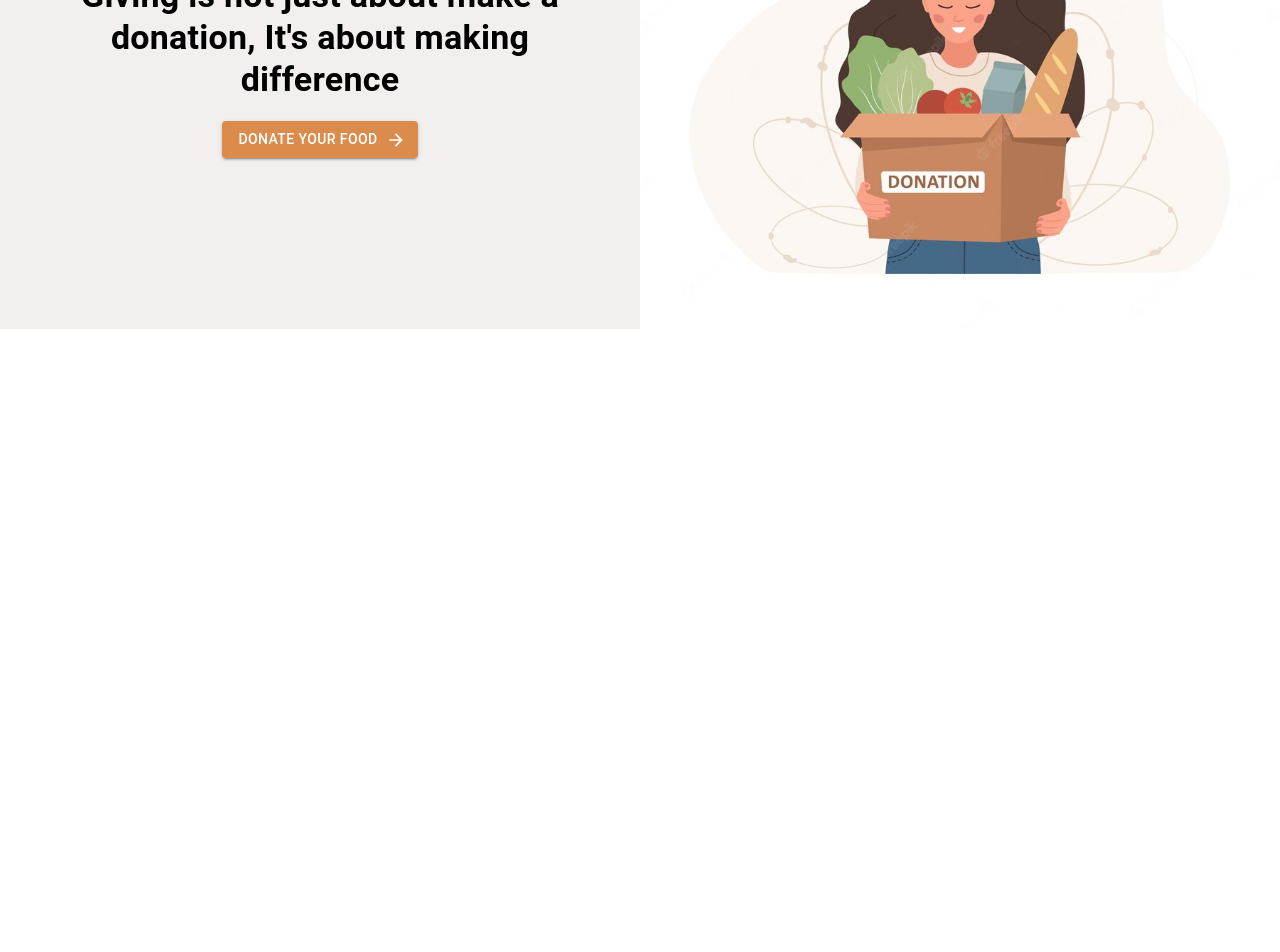
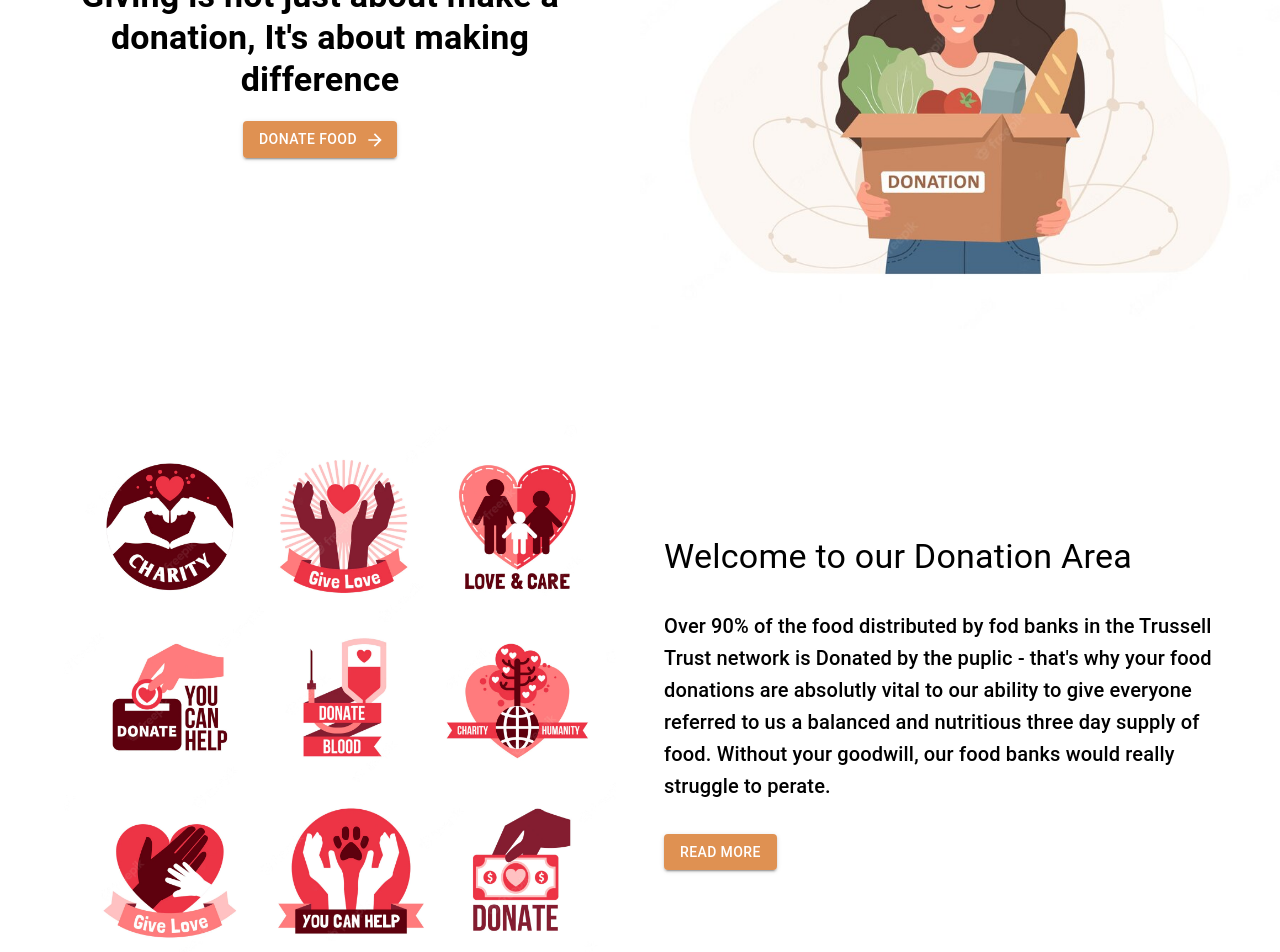
Before and after one commit to Arifur-Rahaman/zero-hunger-client, a React (Create React App) app: page / in a window 1280 px wide. Shown: the part 260-1212 px from the top of the page. Before the commit the page ends 800 px from the top, so only its background shows below. Built offline with nearby package versions, Linux system fonts and the light colour scheme.

Commit message:
Landing page updated

```diff
--- a/src/components/Hero.jsx
+++ b/src/components/Hero.jsx
@@ -7,8 +7,8 @@ import { useNavigate } from 'react-router-dom';
 function Hero() {
     const navigate = useNavigate()
     return (
-        <Grid container sx={{ background: '#F3EFEF'}}>
-            <Grid item md={6} sx={{ background: '#F3EFEF' }}>
+        <Grid container>
+            <Grid item md={6}>
                 <Stack justifyContent='center' alignItems='center' sx={{ height: '100%' }}>
                     <Typography
                         variant='h4'
@@ -25,7 +25,7 @@ function Hero() {
                         endIcon={<ArrowForwardIcon />}
                         onClick={() => navigate('/donate')}
                     >
-                        Donate your Food
+                        Donate Food
                     </Button>
                 </Stack>
             </Grid>
--- /dev/null
+++ b/src/components/Welcome.jsx
@@ -0,0 +1,27 @@
+import { Button, Grid, Typography } from '@mui/material'
+import { Container } from '@mui/system'
+import welcomeImage from '../assets/charity-logo-emblems-set_1284-8541.webp'
+import React from 'react'
+
+function Welcome() {
+    return (
+        <Container>
+            <Grid container alignItems='center' columnSpacing={6} sx={{p:'96px 0'}}>
+                <Grid item md = {6} >
+                    <img src={welcomeImage} style={{width:'100%'}} alt=''/>
+                </Grid>
+                <Grid item md={6}>
+                    <Typography variant='h4' sx={{mb:'32px'}}>Welcome to our Donation Area</Typography>
+                    <Typography variant='h6' sx={{mb:'32px'}}>
+                        Over 90% of the food distributed by fod banks in the Trussell Trust network is Donated by the puplic - that's why your food donations are absolutly vital to our ability to give everyone referred to us a balanced and nutritious three day supply of food. Without your goodwill, our food banks would really struggle to perate.
+                    </Typography>
+                    <Button variant='contained'>Read more</Button>
+                </Grid>
+
+            </Grid>
+        </Container>
+
+    )
+}
+
+export default Welcome
--- a/src/pages/HomeScreen.jsx
+++ b/src/pages/HomeScreen.jsx
@@ -1,10 +1,12 @@
 import React from 'react'
 import Hero from '../components/Hero'
+import Welcome from '../components/Welcome'
 
 function HomeScreen() {
   return (
     <>
     <Hero/>
+    <Welcome/>
     </>
   )
 }
```
Also changed, not shown: src/components/Services.jsx (added, +9 -0 lines), src/assets/charity-logo-emblems-set_1284-8541.webp (added).
